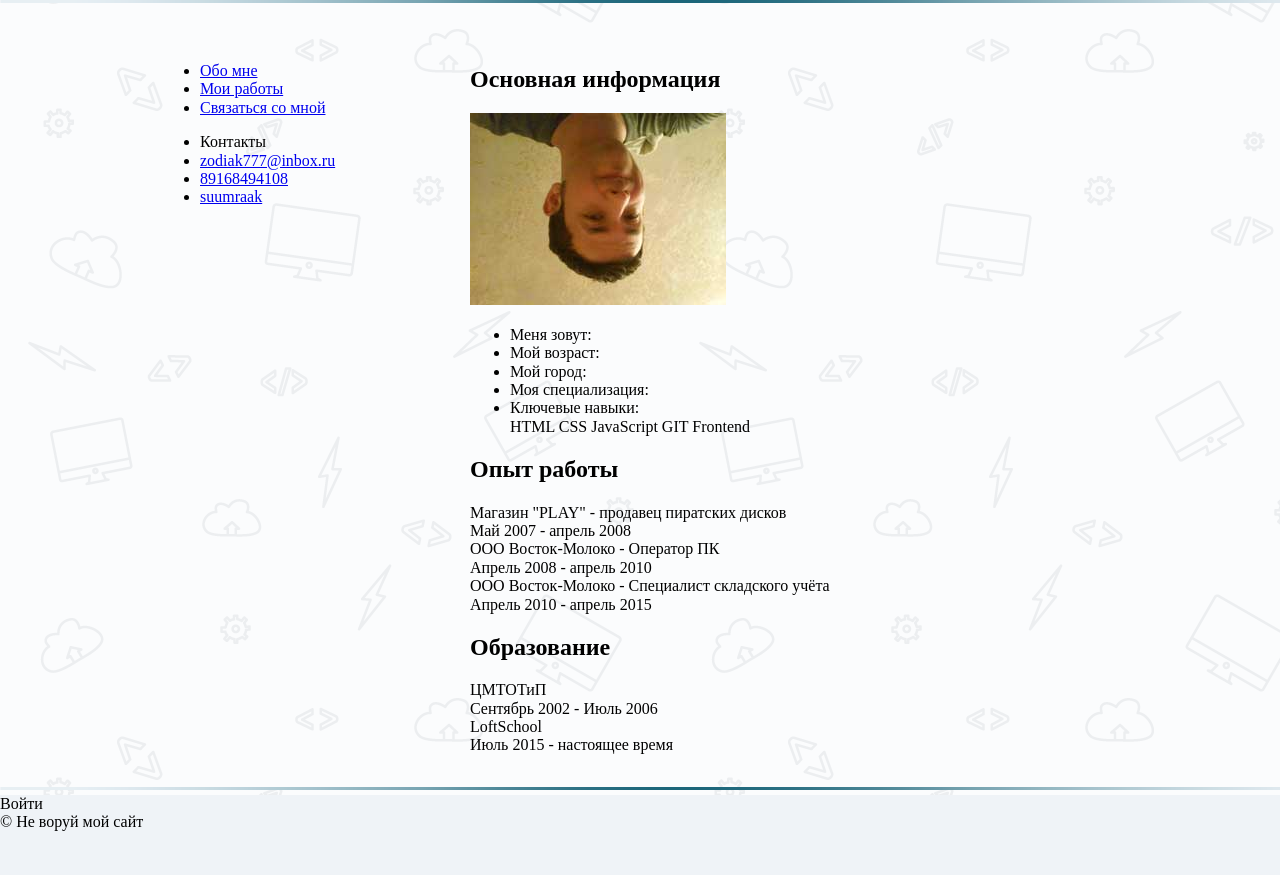
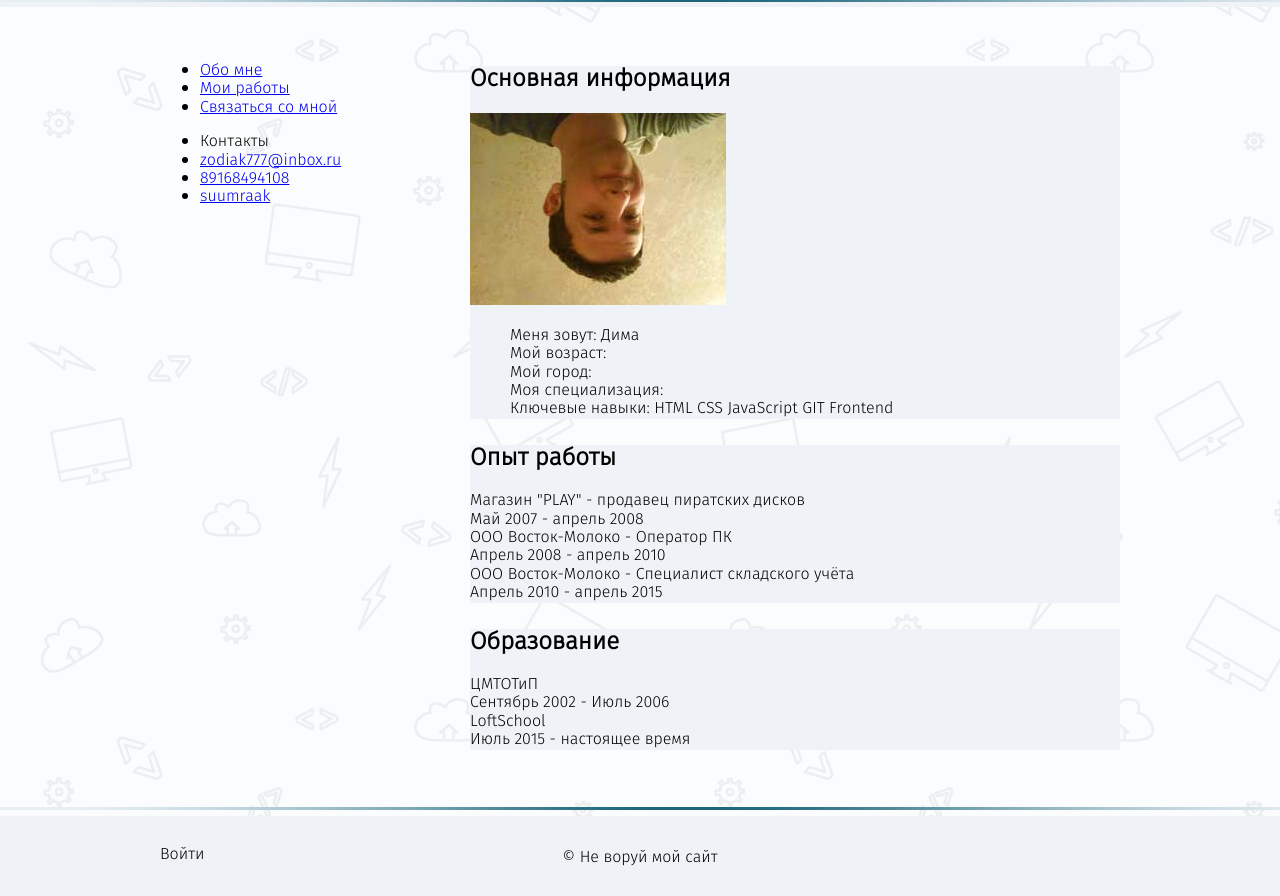
Before and after one commit to suumraak/port, a website: page src/index.html in a window 1280 px wide. Shown: the part 112-1008 px from the top of the page. Before the commit the page ends 987 px from the top, so only its background shows below. Drawn offline with nearby package versions, Linux system fonts and the light colour scheme.

Commit message:
Поменял шрифт и ещё по мелочи

```diff
--- a/src/css/main.css
+++ b/src/css/main.css
@@ -11,6 +11,7 @@
 /*ОБЩИЕ*/
 html, body {
 	height: 100%;
+	font-family: 'fira_sanslight';
 }
 
 body {
@@ -21,7 +22,8 @@ body {
 .main_header {
 	position: relative;
 	height: 119px;
-	margin-bottom: 39px
+	margin-bottom: 39px;
+	background-color: #eff3f7;
 }
 
 .main_header_content {
@@ -80,6 +82,20 @@ body {
 	float: right;
 }
 
+.main_content_block {
+	margin-bottom: 26px;
+    background-color: #eff3f7;
+}
+
+/*ОСНОВНАЯ ИНФОРМАЦИЯ*/
+.information li div {
+	display: inline-block;
+}
+
+.information li {
+	list-style-type: none;
+}
+
 /*ФУТЕР*/
 .main_footer {
 	position: relative;
@@ -92,3 +108,17 @@ body {
 	position: absolute;
     bottom: 100%;
 }
+
+.main_footer_content {
+	width: 960px;
+	margin: 0 auto;
+}
+
+.entry {
+	margin-top: 30px;
+}
+
+.copyright {
+	margin-top: -15px;
+    text-align: center;
+}
--- a/src/index.html
+++ b/src/index.html
@@ -1,5 +1,6 @@
 <!DOCTYPE html>
 <html lang="ru-RU">
+
 <head>
     <meta charset="UTF-8">
     <meta http-equiv="X-UA-Compatible" content="IE-8" />
@@ -9,11 +10,10 @@
     <link rel="stylesheet" href="fonts/fira.css">
     <link rel="stylesheet" href="bower/normalize.css/normalize.css">
 </head>
+
 <body>
-
     <!--ХЭДЕР, НАВИГАЦИЯ И ОСНОВНОЙ КОНТЕНТ-->
     <div class="wrapper clearfix">
-
         <!--ХЭДЕР-->
         <header class="main_header">
             <div class="main_header_content">
@@ -22,22 +22,27 @@
                 </div>
                 <div class="socials">
                     <ul class="icons">
-            <li class="social_item"><a href="http://vk.com/torin_oakenshield" class="sprite sprite-vk"></a></li>
-            <li class="social_item"><a href="http://twitter.com" class="sprite sprite-tw"></a></li>
-            <li class="social_item"><a href="http://facebook.com" class="sprite sprite-fb"></a></li>
-            <li class="social_item"><a href="https://github.com/suumraak" class="sprite sprite-git"></a></li>
+                        <li class="social_item">
+                            <a href="http://vk.com/torin_oakenshield" class="sprite sprite-vk"></a>
+                        </li>
+                        <li class="social_item">
+                            <a href="http://twitter.com" class="sprite sprite-tw"></a>
+                        </li>
+                        <li class="social_item">
+                            <a href="http://facebook.com" class="sprite sprite-fb"></a>
+                        </li>
+                        <li class="social_item">
+                            <a href="https://github.com/suumraak" class="sprite sprite-git"></a>
+                        </li>
                     </ul>
                 </div>
             </div>
             <div class="line"><img src="/img/line.png" alt="Линия"></div>
         </header>
-
         <!--НАВИГАЦИЯ И КОНТЕНТ-->
         <div class="main_block">
-
             <!--Левое меню-->
             <aside class="menu_left">
-
                 <!--Навигация-->
                 <nav class="main_navigation">
                     <ul class="nav_items">
@@ -46,7 +51,6 @@
                         <li class="nav_item"><a href="#">Связаться со мной</a></li>
                     </ul>
                 </nav>
-
                 <!--Контакты-->
                 <div class="contacts">
                     <ul class="contacts_items">
@@ -57,33 +61,32 @@
                     </ul>
                 </div>
             </aside>
-
             <!--Контент-->
             <section class="main_content">
-
                 <!--Основная информация-->
                 <div class="main_content_block">
+                    <div class="main_information">
                         <h2>Основная информация</h2>
                         <div class="line"></div>
                         <div class="foto"><img src="img/foto.jpg" alt="Моя фотография"></div>
-          <ul class="main_information">
-            <li class="main_information_item">
+                        <ul class="information">
+                            <li class="information_item">
                                 <div class="title">Меня зовут:</div>
-              <div class="descryption"></div>
+                                <div class="descryption">Дима</div>
                             </li>
-            <li class="main_information_item">
+                            <li class="information_item">
                                 <div class="title">Мой возраст:</div>
                                 <div class="descryption"></div>
                             </li>
-            <li class="main_information_item">
+                            <li class="information_item">
                                 <div class="title">Мой город:</div>
                                 <div class="descryption"></div>
                             </li>
-            <li class="main_information_item">
+                            <li class="information_item">
                                 <div class="title">Моя специализация:</div>
                                 <div class="descryption"></div>
                             </li>
-            <li class="main_information_item">
+                            <li class="information_item">
                                 <div class="title">Ключевые навыки:</div>
                                 <div class="skills">
                                     <span class="skill">HTML</span>
@@ -95,7 +98,7 @@
                             </li>
                         </ul>
                     </div>
-
+                </div>
                 <!-- Опыт работы -->
                 <div class="main_content_block">
                     <h2>Опыт работы</h2>
@@ -113,7 +116,6 @@
                         <div class="exp_age">Апрель 2010 - апрель 2015</div>
                     </div>
                 </div>
-
                 <!-- Образование -->
                 <div class="main_content_block">
                     <h2>Образование</h2>
@@ -127,12 +129,10 @@
                         <div class="edu_age">Июль 2015 - настоящее время</div>
                     </div>
                 </div>
-
-
             </section>
         </div>
-  </div> <!--Враппер закончился-->
-
+    </div>
+    <!--Враппер закончился-->
     <!--ФУТЕР-->
     <footer class="main_footer clearfix">
         <div class="line"><img src="/img/line.png" alt="Линия"></div>
@@ -144,8 +144,7 @@
             <div class="copyright">© Не воруй мой сайт</div>
         </div>
     </footer>
+    <script src="js/main.js"></script>
+</body>
 
-  <script src="js/main.js"></script>
-
-  </body>
 </html>
```
Lines whose indentation alone changed are shown as unchanged.
